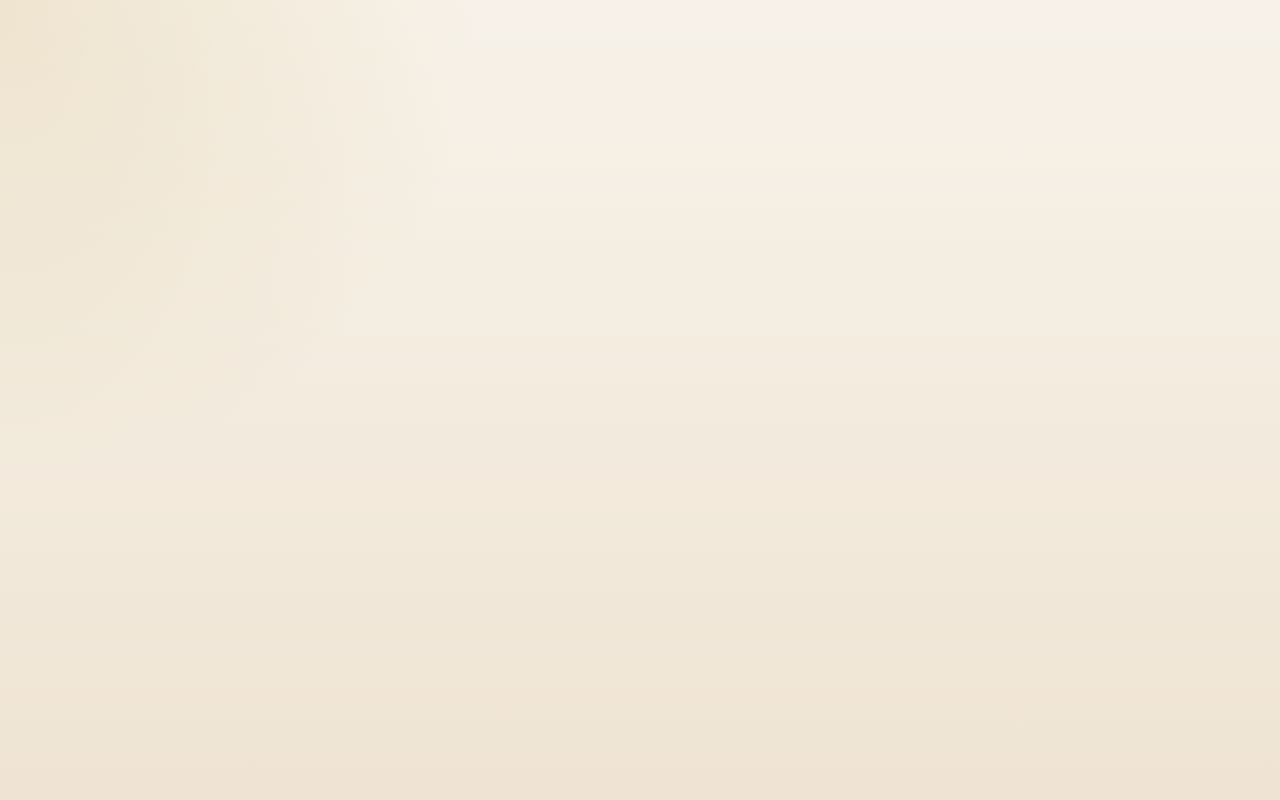
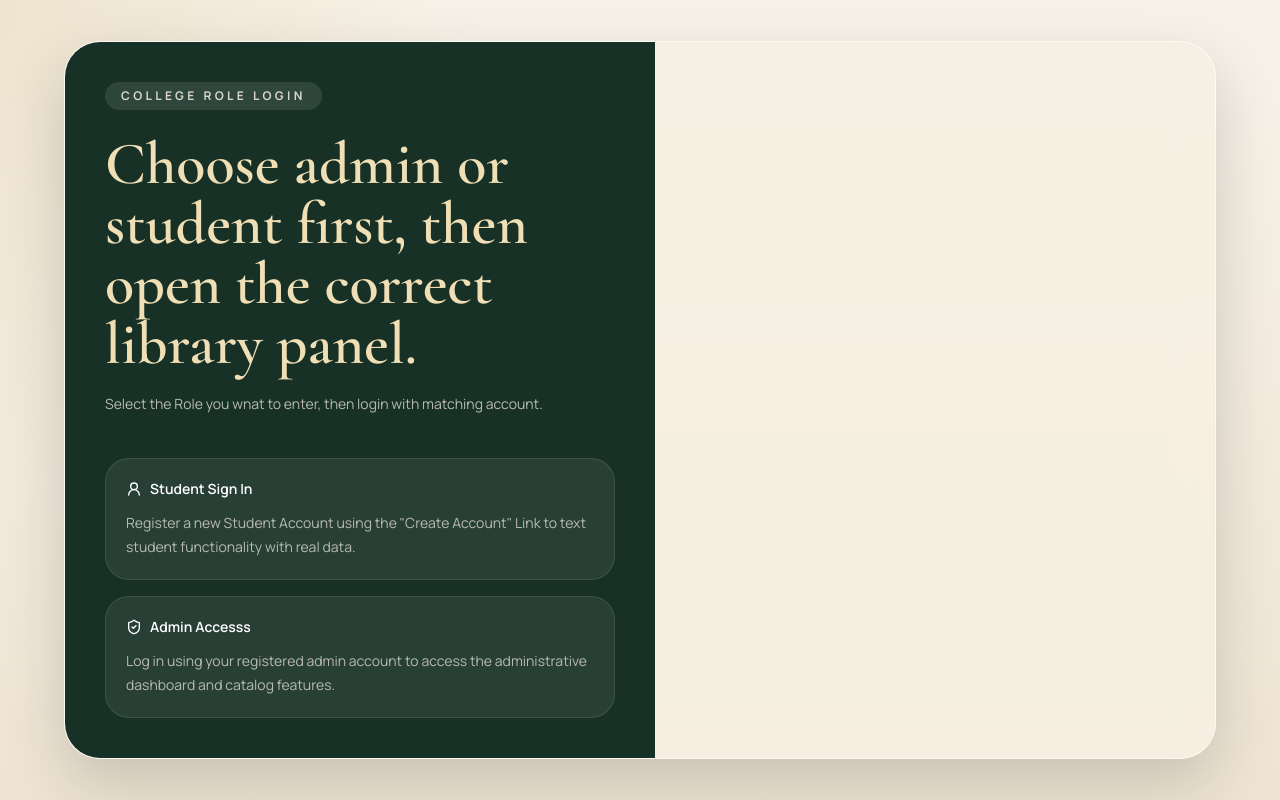
Before and after one commit to UsmanSiddique-dev/LibreStack, a React (Vite) app in the folder Frontend/: page /login in a window 1280 px wide. Before the commit this address had no page. Built offline with nearby package versions, Linux system fonts and the light colour scheme.

Commit message:
feat: add Login component and integrate routing in App

```diff
--- a/Frontend/src/App.jsx
+++ b/Frontend/src/App.jsx
@@ -1,10 +1,12 @@
 import React from "react";
 import { Routes, Route } from "react-router-dom";
 import Home from "./pages/Home";
+import Login from "./pages/Login";
 function App() {
   return (
     <Routes>
       <Route path="/" element={<Home />} />
+      <Route path="/login" element={<Login />} />
     </Routes>
   );
 }
--- /dev/null
+++ b/Frontend/src/pages/Login.jsx
@@ -0,0 +1,45 @@
+import React from "react";
+import { loginStyles as s } from "../assets/Styles";
+import { ShieldCheck, UserRound } from "lucide-react";
+function Login() {
+  return (
+    <div className={s.pageContainer}>
+      <div className={s.mainCard}>
+        <section className={s.infoPanel}>
+          <span className={s.roleBadge}> College Role Login</span>
+          <h1 className={s.infoTitle}>
+            Choose admin or student first, then open the correct library panel.
+          </h1>
+          <p className={s.infoDescription}>
+            Select the Role you wnat to enter, then login with matching account.
+          </p>
+          <div className={s.infoBoxesContainer}>
+            <div className={s.infoBox}>
+              <p className={s.infoBoxTitle}>
+                <UserRound size={16} />
+                Student Sign In
+              </p>
+              <p className={s.infoBoxText}>
+                Register a new Student Account using the "Create Account" Link
+                to text student functionality with real data.
+              </p>
+            </div>
+            <div className={s.infoBox}>
+              <p className={s.infoBoxTitle}>
+                <ShieldCheck size={16} />
+                Admin Accesss
+              </p>
+              <p className={s.infoBoxText}>
+                Log in using your registered admin account to access the
+                administrative dashboard and catalog features.
+              </p>
+            </div>
+          </div>
+        </section>
+
+      </div>
+    </div>
+  );
+}
+
+export default Login;
```
